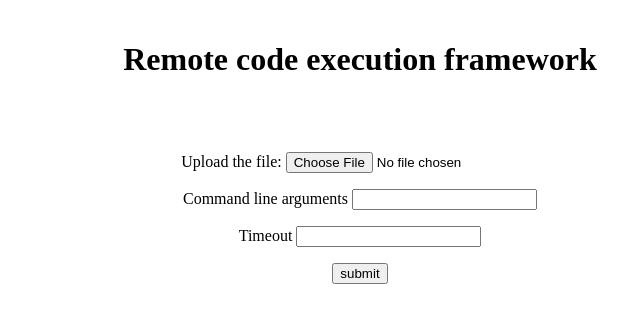
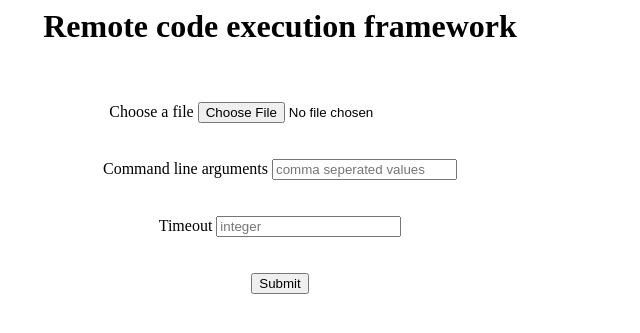
Before and after one commit to 1919kiran/Remote-Code-Execution-Framework, a Flask app: page / in a window 1280 px wide. Shown: the top 333 px of the page, without its empty margins (360-1000 px from the left). Run offline with Flask 2, Linux system fonts and the light colour scheme.

Commit message:
Update eval_data_1.html

```diff
--- a/client/templates/eval_data_1.html
+++ b/client/templates/eval_data_1.html
@@ -12,14 +12,17 @@
 </style>
 
 <body>
-   <div style = "position:fixed; left:80px; top:20px;" class="aligncenter">
+   <div style="text-align: center;">
        <h1>Remote code execution framework</h1>
        <br><br>
       <form action="http://127.0.0.1:7000/uploader" method="POST" enctype = "multipart/form-data">
-          <p>Upload the file: <input type="file" name="file"/></p>
-          <p>Command line arguments   <input type="text" name="args"/></p>
-          <p>Timeout   <input type="text" name="timeout"/></p>
-      <p><input type="submit" value="submit"/></p>
+          <label for="file">Choose a file</label>
+          <input type="file" name="file"><br><br><br>
+          <label for="args">Command line arguments</label>
+          <input type="text" name="args" placeholder="comma seperated values"/><br><br><br>
+          <label for="file">Timeout</label>
+          <input type="timeout" name="timeout" placeholder="integer"/><br><br><br>
+          <input type="submit" value="Submit">
       </form>
    </div>
    </body>
```
